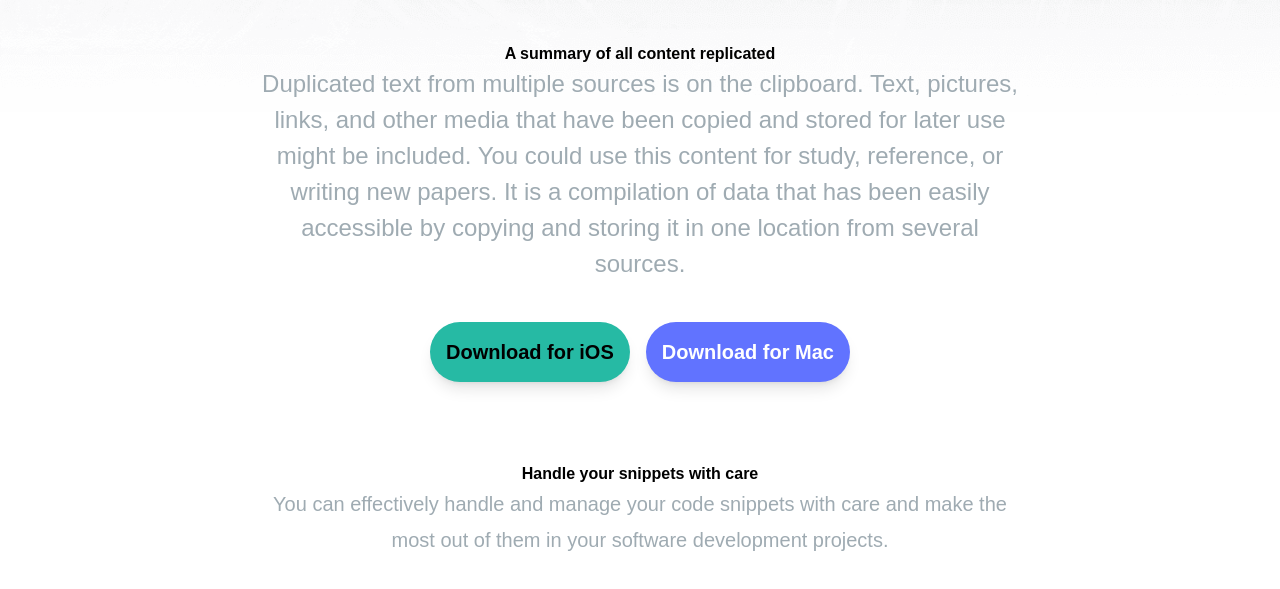
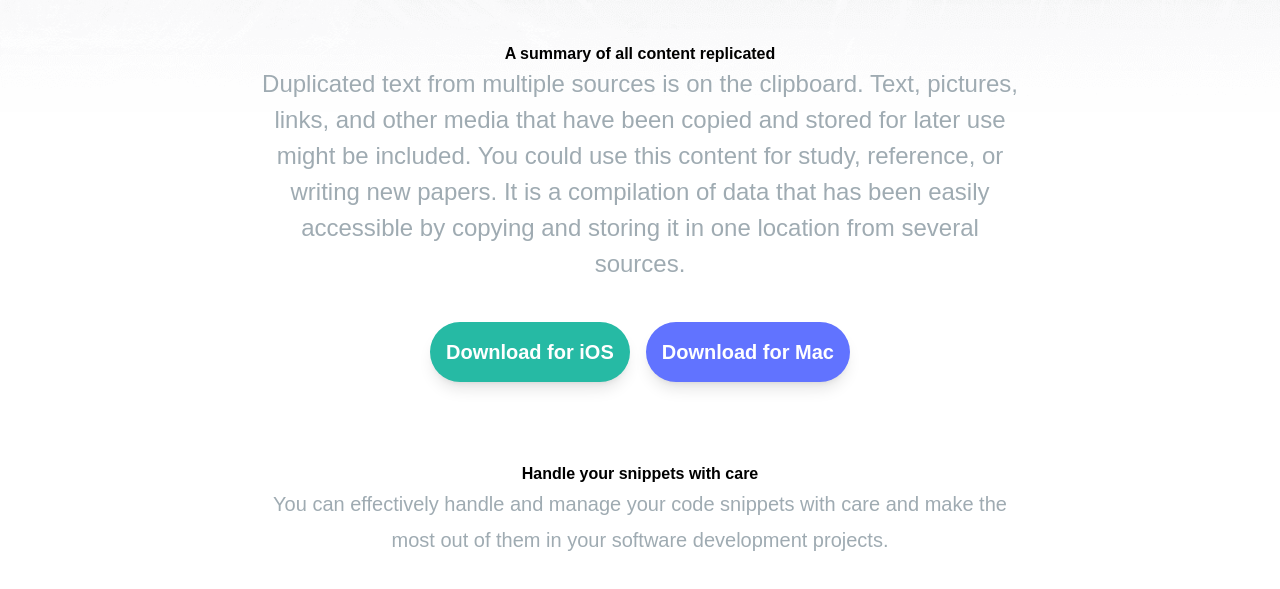
Before and after one commit to MQuiambao/app-midtermm, a plain HTML site: page index.html in a window 1280 px wide. Shown: the part 211-800 px from the top of the page. Drawn offline with Linux system fonts and the light colour scheme; a web font is replaced by a local one.

Commit message:
Update index.html version1

```diff
--- a/index.html
+++ b/index.html
@@ -36,7 +36,7 @@
         <!-- Button Container -->
         <div class="button-container">
           <a
-            href="#" target="_blank" role="button" aria-label="Just a button" style="color: black;"
+            href="#" target="_blank" role="button" aria-label="Just a button" style="color: white;"
             class="p-4 px-9 duration-300 rounded-full shadow-lg bg-strongCyan hover:opacity-100"
           >
             <b>Download for iOS</b>
```
